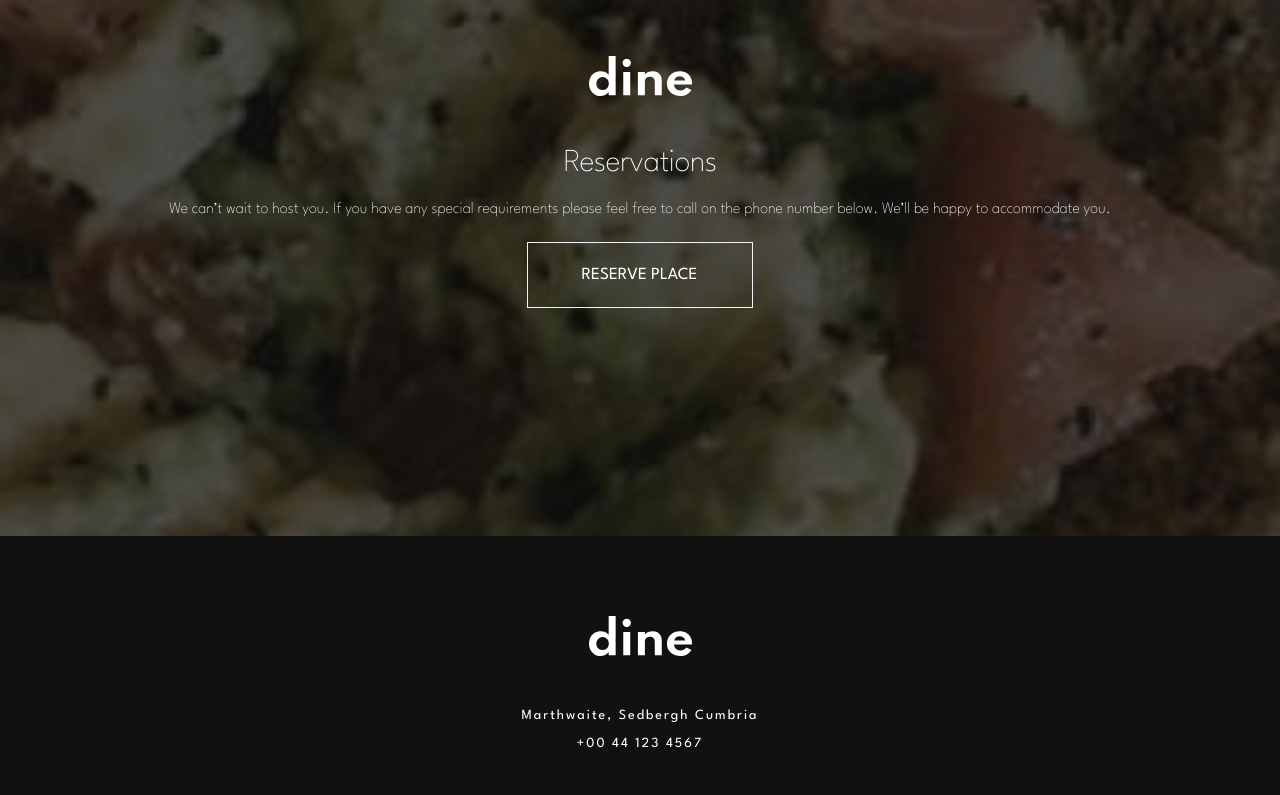
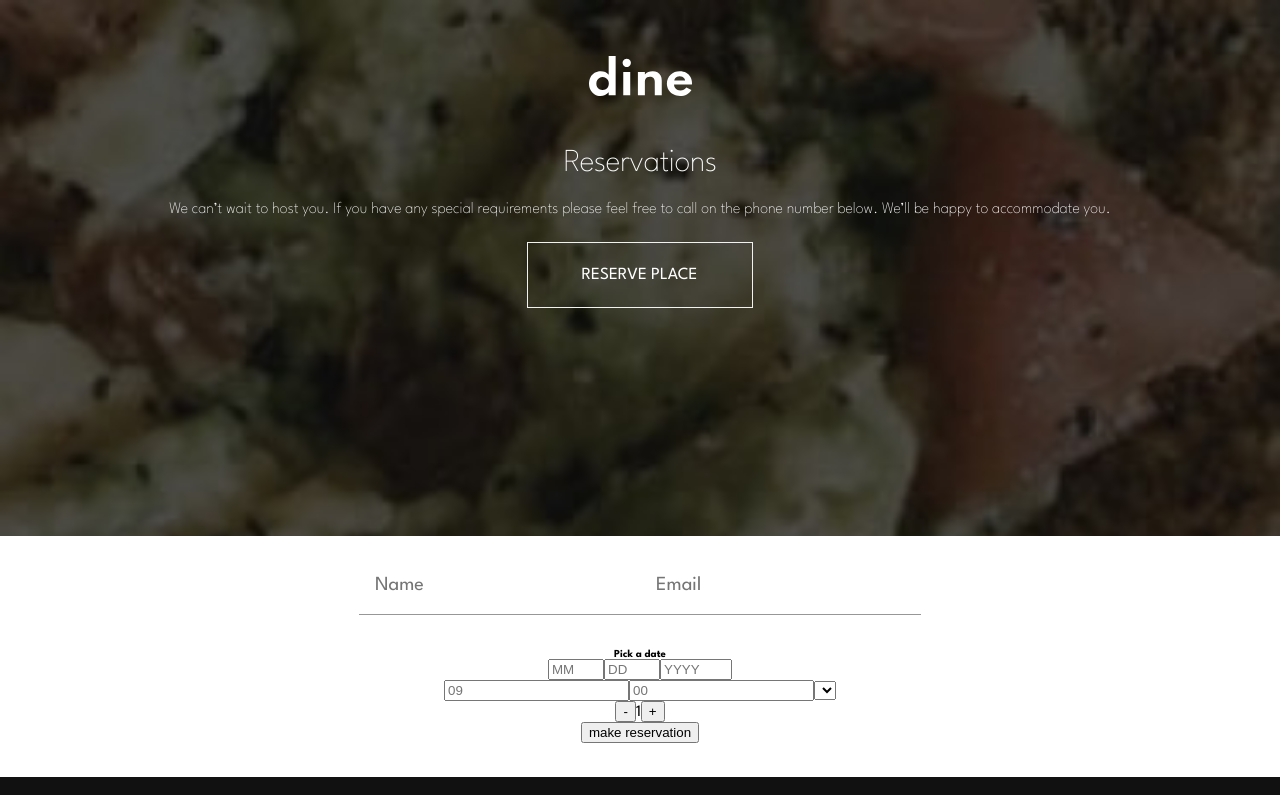
Before and after one commit to Oleksandr-Berd/dine_restourant, a React (Create React App) app: page /booking in a window 1280 px wide. Shown: the top 795 px of the page. Built offline with nearby package versions, Linux system fonts and the light colour scheme.

Commit message:
form started

```diff
--- a/package.json
+++ b/package.json
@@ -10,13 +10,15 @@
     "@types/node": "^16.7.13",
     "@types/react": "^18.0.0",
     "@types/react-dom": "^18.0.0",
+    "formik": "^2.4.2",
     "react": "^18.2.0",
     "react-dom": "^18.2.0",
     "react-loader-spinner": "^5.3.4",
     "react-router-dom": "^6.14.1",
     "react-scripts": "5.0.1",
     "styled-components": "^6.0.2",
-    "web-vitals": "^2.1.0"
+    "web-vitals": "^2.1.0",
+    "yup": "^1.2.0"
   },
   "scripts": {
     "start": "react-scripts start",
--- /dev/null
+++ b/src/components/Form/Form.tsx
@@ -0,0 +1,48 @@
+import * as SC from "./FormStyled"
+
+import { useFormik } from "formik";
+
+const BookingForm = () => {
+    const formik = useFormik({
+        initialValues: {
+            name: "",
+            email: "",
+            date: "",
+            time: "",
+            peopleQuantity:1,
+        }, onSubmit: (values) => {
+            console.log(values);
+        }
+})
+    const { peopleQuantity } = formik.values
+    return (<SC.CommonContainer>
+        <form>
+            <SC.NameEmailInput type="text" placeholder="Name" />
+            <SC.NameEmailInput type="email" placeholder="Email" />
+            <h6>Pick a date</h6>
+            <div>
+                <SC.BookingInput type="number" min={1} max={12} placeholder="MM"/>
+                <SC.BookingInput type="number" min={1} max={31} placeholder="DD"/>
+                <SC.BookingInput type="number" min={2023} max={2025} placeholder="YYYY"/>
+            </div>
+            <div>
+                <SC.BookingInput type="number" placeholder="09" />
+                <SC.BookingInput type="number" placeholder="00" />
+                <select>
+                    <option value="AM"></option>
+                    <option value="PM"></option>
+                </select>
+
+            </div>
+            <div>
+                <button>-</button>
+                <span>{peopleQuantity}</span>
+                <button>+</button>
+            </div>
+
+            <button type="submit">make reservation</button>
+        </form>
+    </SC.CommonContainer> );
+}
+
+export default BookingForm;
--- /dev/null
+++ b/src/components/Form/FormStyled.ts
@@ -0,0 +1,37 @@
+import styled from "styled-components";
+
+export const CommonContainer = styled.div`
+  padding-top: 34px;
+  padding-bottom: 34px;
+  padding-right: ${(props) => props.theme.space[8]};
+  padding-left: ${(props) => props.theme.space[8]};
+
+  text-align: center;
+`;
+
+export const NameEmailInput = styled.input`
+  min-width: 263px;
+
+  padding-bottom: 15px;
+  padding-left: ${(props) => props.theme.space[4]};
+  margin-bottom: 34px;
+
+  font-size: ${(props) => props.theme.size.XN};
+  font-family: ${props => props.theme.fontFamily.text};
+  line-height: 1.4;
+
+  border: none;
+  border-bottom: 1px solid ${(props) => props.theme.color.border};
+`;
+
+export const BookingInput = styled.input`
+  /* padding-bottom: 15px;
+  padding-left: ${(props) => props.theme.space[4]};
+
+  &:first-child,
+  &:nth-child(2) {
+    min-width: 263px;
+
+    margin-bottom: 34px;
+  } */
+`;
--- a/src/pages/BookingPage/BookingPage.tsx
+++ b/src/pages/BookingPage/BookingPage.tsx
@@ -1,9 +1,11 @@
 import BookingHero from "components/BookingHero/BookingHero";
 import Footer from "components/Footer/Footer";
+import BookingForm from "components/Form/Form";
 
 const BookingPage = () => {
     return (<div>
-        <BookingHero/>
+        <BookingHero />
+        <BookingForm/>
         <Footer/>
         </div>);
 }
```
Also changed, not shown: 1 other file (tests, documents, lock files or other folders).
